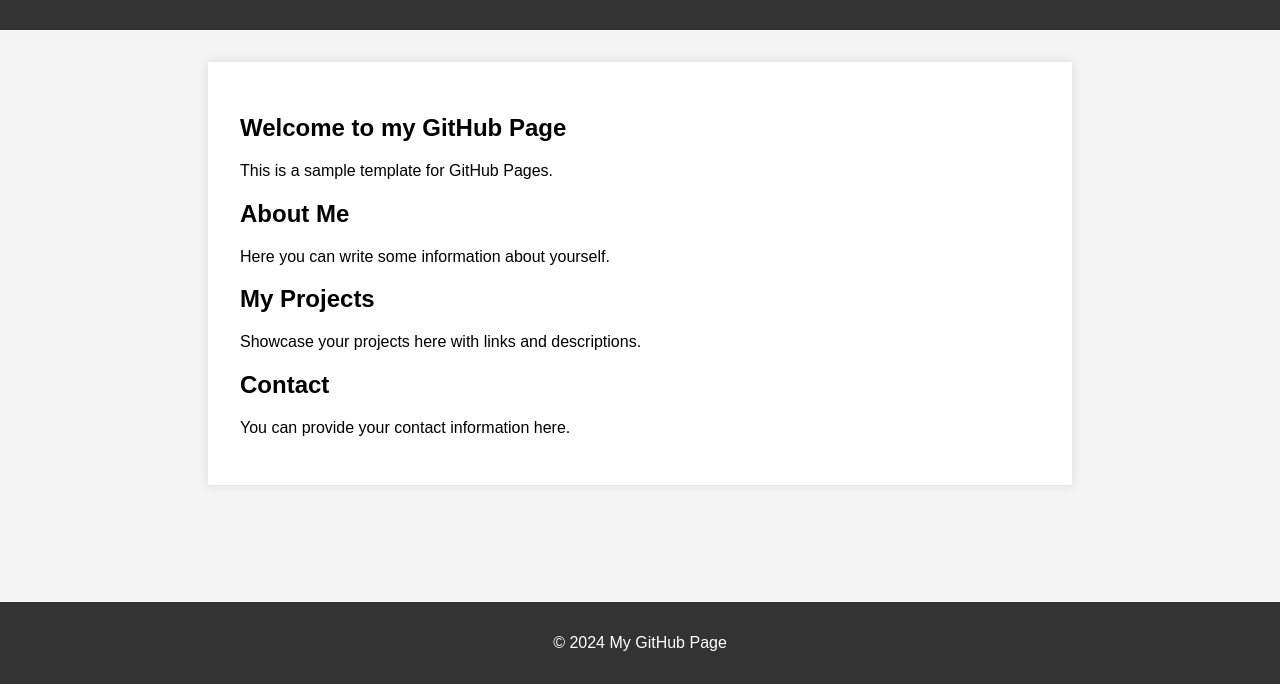
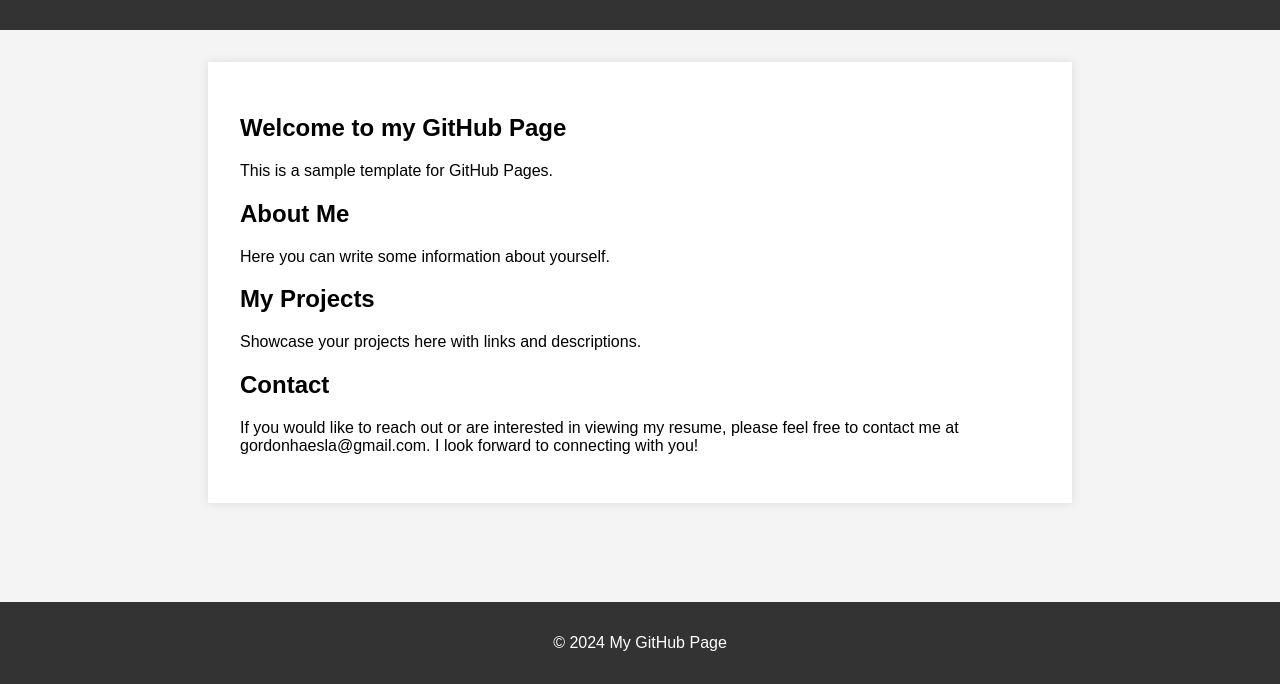
Before and after one commit to gordon-la/gordon-la.github.io, a plain HTML site: page index.html in a window 1280 px wide. Shown: the part 116-800 px from the top of the page. Drawn offline with Linux system fonts and the light colour scheme.

Commit message:
My personal GitHub Page

```diff
--- a/index.html
+++ b/index.html
@@ -74,7 +74,7 @@
     </section>
     <section id="contact">
         <h2>Contact</h2>
-        <p>You can provide your contact information here.</p>
+        <p>If you would like to reach out or are interested in viewing my resume, please feel free to contact me at gordonhaesla@gmail.com. I look forward to connecting with you!</p>
     </section>
 </main>
 <footer>
```
